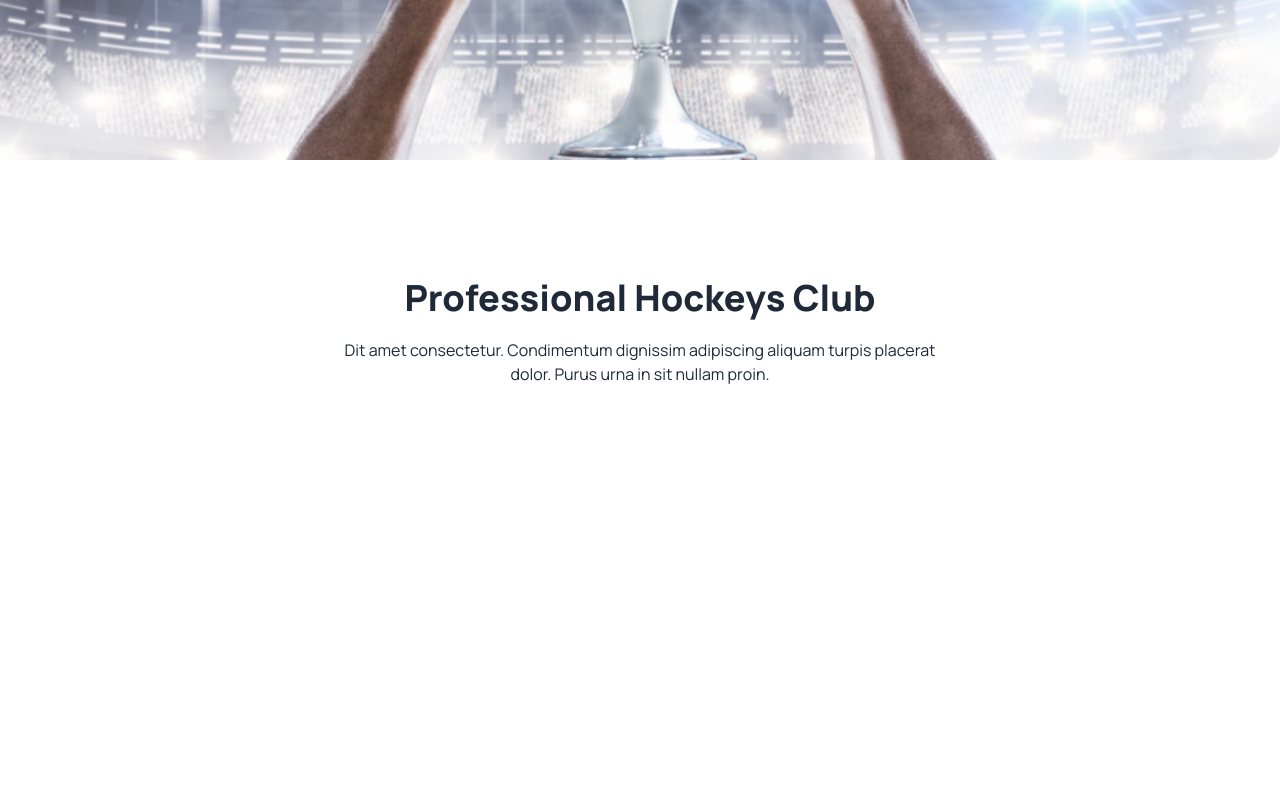
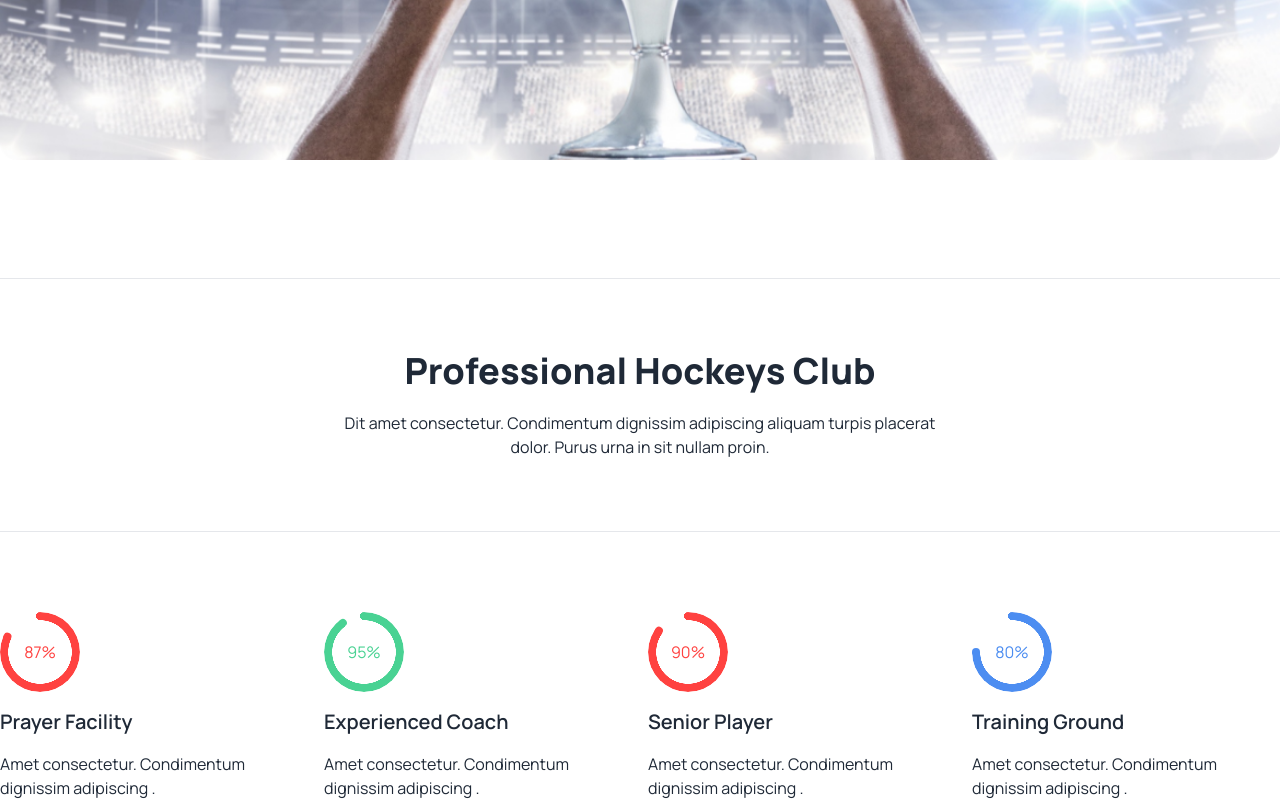
Before and after one commit to mdyeasinhn/Assignment--3, a plain HTML site: page index.html in a window 1280 px wide. Shown: the part 514-1314 px from the top of the page. Before the commit the page ends 900 px from the top, so only its background shows below. Drawn offline with nearby package versions, Linux system fonts and the light colour scheme.

Commit message:
progress bar added

```diff
--- a/index.html
+++ b/index.html
@@ -120,13 +120,51 @@
     </header>
     <main class="container mx-auto">
         <!-- Professional Hockeys Club -->
-        <section class="mt-10 lg:mt-28">
+        <section class="mt-8 lg:mt-28">
+            <hr>
+            <br>
+            <br>
+            <br>
             <div class="text-center space-y-5">
                 <h3 class="text-4xl font-extrabold">Professional Hockeys Club</h3>
                 <p class="">Dit amet consectetur. Condimentum dignissim adipiscing aliquam turpis placerat
                     <br>
                     dolor. Purus urna in sit nullam proin. </p>
             </div>
+            <br>
+            <br>
+            <br>
+            <hr>
+            <!-- progress bar here -->
+           <div class="grid gap-4 grid-cols-1 lg:grid-cols-4 mt-20">
+             <!-- progress 1 -->
+             <div class="space-y-4">
+                <div class="radial-progress text-[#FF4240] " style="--value:82;" role="progressbar">87%</div>
+                <h4 class="text-xl font-semibold">Prayer Facility</h4>
+                <p class="">Amet consectetur. Condimentum
+                    <br> dignissim adipiscing .</p>
+            </div>
+            <!-- progress 2-->
+            <div class="space-y-4">
+                <div class="radial-progress text-[#49D293] " style="--value:90;" role="progressbar">95%</div>
+                <h4 class="text-xl font-semibold">Experienced Coach</h4>
+                <p class="">Amet consectetur. Condimentum <br> dignissim adipiscing .</p>
+            </div>
+            <!-- progress 3 -->
+            <div class="space-y-4">
+                <div class="radial-progress text-[#FF4240] " style="--value:85;" role="progressbar">90%</div>
+                <h4 class="text-xl font-semibold">Senior Player</h4>
+                <p class="">Amet consectetur. Condimentum <br> dignissim adipiscing .</p>
+            </div>
+            <!-- progress 4 -->
+            <div class="space-y-4">
+                <div class="radial-progress text-[#4C8DF1] " style="--value:75;" role="progressbar">80%</div>
+                <h4 class="text-xl font-semibold">Training Ground</h4>
+                <p class="">Amet consectetur. Condimentum <br> dignissim adipiscing .</p>
+            </div>
+
+           </div>
+
 
         </section>
 
```
